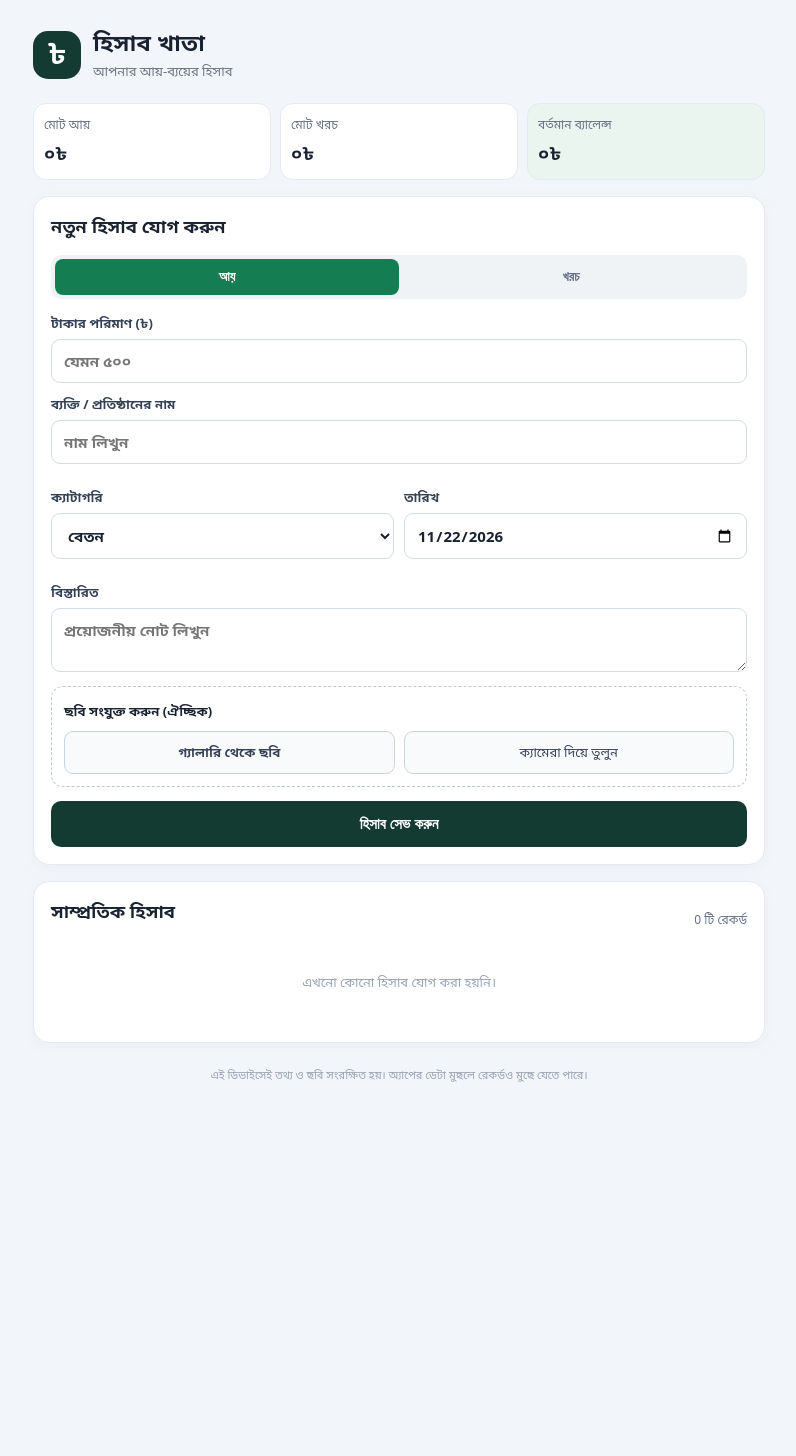
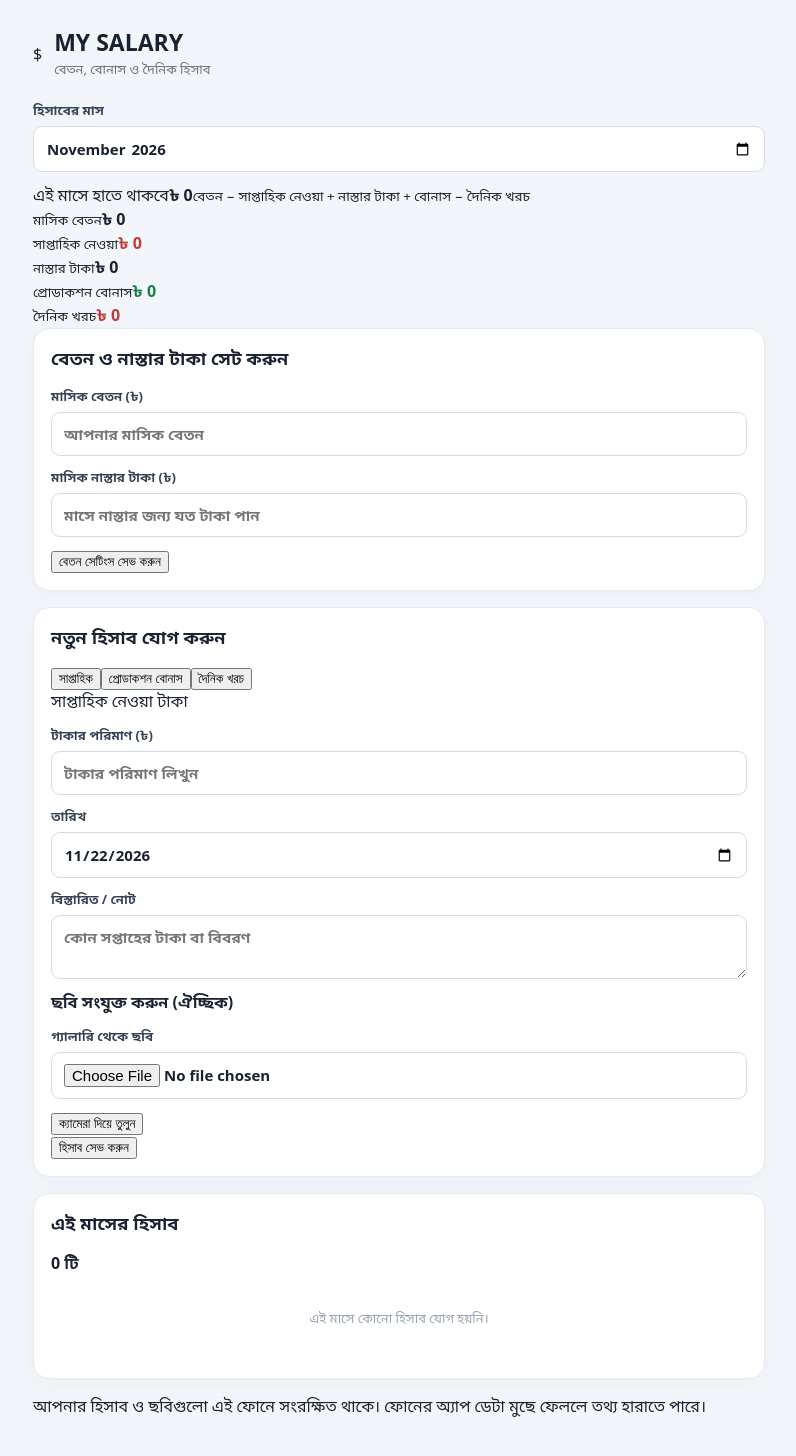
Before and after one commit to jsffashiononline/salary-, a React (Vite) app: page / in a window 1280 px wide. Shown: the top 1456 px of the page, without its empty margins (241-1037 px from the left). Before the commit the page ends 1131 px from the top, so only its background shows below. Built offline with nearby package versions, Linux system fonts and the light colour scheme.

Commit message:
Replace ledger with My Salary app features

```diff
--- a/src/App.jsx
+++ b/src/App.jsx
@@ -1,31 +1,39 @@
 import React,{useEffect,useMemo,useState} from 'react';
 
-const DB='ledger-records-v1', STORE='records';
-function openDB(){return new Promise((resolve,reject)=>{const req=indexedDB.open(DB,1);req.onupgradeneeded=()=>{if(!req.result.objectStoreNames.contains(STORE))req.result.createObjectStore(STORE,{keyPath:'id'});};req.onsuccess=()=>resolve(req.result);req.onerror=()=>reject(req.error);});}
-async function allRecords(){const db=await openDB();return new Promise((resolve,reject)=>{const r=db.transaction(STORE).objectStore(STORE).getAll();r.onsuccess=()=>resolve(r.result.sort((a,b)=>b.createdAt-a.createdAt));r.onerror=()=>reject(r.error);});}
-async function saveRecord(item){const db=await openDB();return new Promise((resolve,reject)=>{const tx=db.transaction(STORE,'readwrite');tx.objectStore(STORE).put(item);tx.oncomplete=resolve;tx.onerror=()=>reject(tx.error);});}
-async function deleteRecord(id){const db=await openDB();return new Promise((resolve,reject)=>{const tx=db.transaction(STORE,'readwrite');tx.objectStore(STORE).delete(id);tx.oncomplete=resolve;tx.onerror=()=>reject(tx.error);});}
-const money=n=>new Intl.NumberFormat('bn-BD',{style:'currency',currency:'BDT',maximumFractionDigits:0}).format(Number(n)||0);
+const DB='my-salary-db', VERSION=2, RECORDS='records', SETTINGS='settings';
+const today=()=>new Date().toISOString().slice(0,10);
+const monthKey=d=>String(d||today()).slice(0,7);
+const money=n=>'৳ '+new Intl.NumberFormat('en-BD',{maximumFractionDigits:2}).format(Number(n)||0);
+function dbOpen(){return new Promise((resolve,reject)=>{const q=indexedDB.open(DB,VERSION);q.onupgradeneeded=()=>{const d=q.result;if(!d.objectStoreNames.contains(RECORDS))d.createObjectStore(RECORDS,{keyPath:'id'});if(!d.objectStoreNames.contains(SETTINGS))d.createObjectStore(SETTINGS,{keyPath:'month'});};q.onsuccess=()=>resolve(q.result);q.onerror=()=>reject(q.error);});}
+async function getAll(store){const d=await dbOpen();return new Promise((ok,no)=>{const q=d.transaction(store).objectStore(store).getAll();q.onsuccess=()=>ok(q.result);q.onerror=()=>no(q.error);});}
+async function put(store,value){const d=await dbOpen();return new Promise((ok,no)=>{const t=d.transaction(store,'readwrite');t.objectStore(store).put(value);t.oncomplete=ok;t.onerror=()=>no(t.error);});}
+async function del(id){const d=await dbOpen();return new Promise((ok,no)=>{const t=d.transaction(RECORDS,'readwrite');t.objectStore(RECORDS).delete(id);t.oncomplete=ok;t.onerror=()=>no(t.error);});}
+const label={weekly:'সাপ্তাহিক নেওয়া টাকা',bonus:'প্রোডাকশন বোনাস',expense:'দৈনিক খরচ'};
 export default function App(){
- const [items,setItems]=useState([]),[type,setType]=useState('income'),[amount,setAmount]=useState(''),[party,setParty]=useState(''),[category,setCategory]=useState('বেতন'),[date,setDate]=useState(new Date().toISOString().slice(0,10)),[note,setNote]=useState(''),[photo,setPhoto]=useState(''),[busy,setBusy]=useState(false),[message,setMessage]=useState('');
- const refresh=async()=>setItems(await allRecords());
- useEffect(()=>{refresh().catch(()=>setMessage('ডেটাবেস চালু করা যায়নি।'));},[]);
- const totals=useMemo(()=>items.reduce((a,x)=>{a[x.type]+=Number(x.amount)||0;return a;},{income:0,expense:0}),[items]);
- async function chooseGallery(e){const file=e.target.files?.[0];if(!file)return;if(!file.type.startsWith('image/')){setMessage('শুধু ছবি নির্বাচন করুন।');return;}if(file.size>8*1024*1024){setMessage('ছবির আকার ৮ MB-এর কম রাখুন।');return;}const reader=new FileReader();reader.onload=()=>setPhoto(reader.result);reader.onerror=()=>setMessage('ছবি পড়া যায়নি।');reader.readAsDataURL(file);}
- async function takePhoto(){try{const {Camera,CameraResultType,CameraSource}=await import('@capacitor/camera');const image=await Camera.getPhoto({quality:75,allowEditing:false,resultType:CameraResultType.DataUrl,source:CameraSource.Camera});setPhoto(image.dataUrl||'');}catch(e){setMessage('ক্যামেরা চালু হয়নি। অ্যাপের Camera permission দিন অথবা Gallery ব্যবহার করুন।');}}
- async function submit(e){e.preventDefault();if(!amount||Number(amount)<=0){setMessage('সঠিক টাকার পরিমাণ লিখুন।');return;}setBusy(true);setMessage('');try{const now=Date.now();await saveRecord({id:crypto.randomUUID(),type,amount:Number(amount),party:party.trim(),category,date,note:note.trim(),photo,createdAt:now,updatedAt:now});await refresh();setAmount('');setParty('');setNote('');setPhoto('');setMessage('রেকর্ড সফলভাবে সেভ হয়েছে।');}catch(err){setMessage('সেভ হয়নি: '+(err?.message||'ডিভাইসের স্টোরেজ পরীক্ষা করুন।'));}finally{setBusy(false);}}
- async function remove(id){if(!confirm('এই রেকর্ডটি মুছে ফেলবেন?'))return;await deleteRecord(id);await refresh();}
- return <main className="app"><header><div className="brandmark">৳</div><div><h1>হিসাব খাতা</h1><p>আপনার আয়-ব্যয়ের হিসাব</p></div></header>
- <section className="summary"><article><small>মোট আয়</small><strong>{money(totals.income)}</strong></article><article><small>মোট খরচ</small><strong>{money(totals.expense)}</strong></article><article className="balance"><small>বর্তমান ব্যালেন্স</small><strong>{money(totals.income-totals.expense)}</strong></article></section>
- <section className="panel"><h2>নতুন হিসাব যোগ করুন</h2><form onSubmit={submit}>
- <div className="switch"><button type="button" className={type==='income'?'active':''} onClick={()=>setType('income')}>আয়</button><button type="button" className={type==='expense'?'active expense':''} onClick={()=>setType('expense')}>খরচ</button></div>
- <label>টাকার পরিমাণ (৳)<input inputMode="decimal" type="number" min="1" step="0.01" value={amount} onChange={e=>setAmount(e.target.value)} placeholder="যেমন ৫০০" required/></label>
- <label>ব্যক্তি / প্রতিষ্ঠানের নাম<input value={party} onChange={e=>setParty(e.target.value)} placeholder="নাম লিখুন"/></label>
- <div className="twocol"><label>ক্যাটাগরি<select value={category} onChange={e=>setCategory(e.target.value)}>{(type==='income'?['বেতন','ব্যবসা','বিক্রয়','অন্যান্য আয়']:['খাবার','যাতায়াত','বিল','কেনাকাটা','অন্যান্য খরচ']).map(x=><option key={x}>{x}</option>)}</select></label><label>তারিখ<input type="date" value={date} onChange={e=>setDate(e.target.value)} required/></label></div>
- <label>বিস্তারিত<textarea rows="2" value={note} onChange={e=>setNote(e.target.value)} placeholder="প্রয়োজনীয় নোট লিখুন"/></label>
- <div className="photoarea"><b>ছবি সংযুক্ত করুন (ঐচ্ছিক)</b>{photo&&<img className="preview" src={photo} alt="নির্বাচিত ছবি"/>}<div className="photobtns"><label className="filebtn">গ্যালারি থেকে ছবি<input type="file" accept="image/*" onChange={chooseGallery}/></label><button type="button" className="camera" onClick={takePhoto}>ক্যামেরা দিয়ে তুলুন</button></div></div>
- <button className="submit" disabled={busy}>{busy?'সেভ হচ্ছে…':'হিসাব সেভ করুন'}</button>{message&&<p className="message" role="status">{message}</p>}
- </form></section>
- <section className="records"><div className="recordhead"><h2>সাম্প্রতিক হিসাব</h2><span>{items.length} টি রেকর্ড</span></div>{items.length===0?<p className="empty">এখনো কোনো হিসাব যোগ করা হয়নি।</p>:items.map(x=><article className="record" key={x.id}>{x.photo&&<img src={x.photo} alt="রেকর্ডের ছবি"/>}<div className="recordinfo"><b>{x.party||x.category}</b><small>{x.category} · {x.date}</small>{x.note&&<small>{x.note}</small>}</div><div className="recordamount"><b className={x.type==='income'?'green':'red'}>{x.type==='income'?'+':'−'}{money(x.amount)}</b><button onClick={()=>remove(x.id)}>মুছুন</button></div></article>)}</section>
- <footer>এই ডিভাইসেই তথ্য ও ছবি সংরক্ষিত হয়। অ্যাপের ডেটা মুছলে রেকর্ডও মুছে যেতে পারে।</footer></main>;
+ const [records,setRecords]=useState([]),[settings,setSettings]=useState({salary:'',snack:''}),[salary,setSalary]=useState(''),[snack,setSnack]=useState('');
+ const [tab,setTab]=useState('weekly'),[amount,setAmount]=useState(''),[date,setDate]=useState(today()),[note,setNote]=useState(''),[photo,setPhoto]=useState(''),[busy,setBusy]=useState(false),[msg,setMsg]=useState(''),[month,setMonth]=useState(monthKey(today()));
+ const refresh=async()=>{const [r,s]=await Promise.all([getAll(RECORDS),getAll(SETTINGS)]);setRecords(r.sort((a,b)=>b.createdAt-a.createdAt));const current=s.find(x=>x.month===monthKey(today()))||{salary:'',snack:''};setSettings(current);setSalary(String(current.salary??''));setSnack(String(current.snack??''));};
+ useEffect(()=>{refresh().catch(()=>setMsg('ফোনের স্টোরেজ খুলতে সমস্যা হয়েছে।'));},[]);
+ const current=useMemo(()=>records.filter(x=>monthKey(x.date)===month),[records,month]);
+ const sum=(kind)=>current.filter(x=>x.type===kind).reduce((n,x)=>n+Number(x.amount||0),0);
+ const weekly=sum('weekly'),bonus=sum('bonus'),expense=sum('expense'),base=Number(settings.salary)||0,snackMoney=Number(settings.snack)||0,remaining=base-weekly+snackMoney+bonus-expense;
+ async function saveSettings(e){e.preventDefault();if(Number(salary)<0||Number(snack)<0){setMsg('টাকার পরিমাণ শূন্য বা তার বেশি দিন।');return;}setBusy(true);try{const v={month:monthKey(today()),salary:Number(salary)||0,snack:Number(snack)||0,updatedAt:Date.now()};await put(SETTINGS,v);setSettings(v);setMsg('বেতন ও নাস্তার টাকা সেভ হয়েছে।');}catch(e){setMsg('সেটিংস সেভ হয়নি: '+e.message);}finally{setBusy(false);}}
+ function readImage(file){if(!file)return;if(!file.type.startsWith('image/')){setMsg('শুধু ছবি নির্বাচন করুন।');return;}if(file.size>6*1024*1024){setMsg('ছবির আকার ৬ MB-এর কম রাখুন।');return;}const rd=new FileReader();rd.onload=()=>setPhoto(String(rd.result||''));rd.onerror=()=>setMsg('ছবি পড়া যায়নি।');rd.readAsDataURL(file);}
+ async function camera(){try{const {Camera,CameraResultType,CameraSource}=await import('@capacitor/camera');const p=await Camera.getPhoto({quality:75,allowEditing:false,resultType:CameraResultType.DataUrl,source:CameraSource.Camera});setPhoto(p.dataUrl||'');}catch(e){setMsg('ক্যামেরা চালু হয়নি। Permission দিন অথবা গ্যালারি ব্যবহার করুন।');}}
+ async function addRecord(e){e.preventDefault();if(!amount||Number(amount)<=0){setMsg('সঠিক টাকার পরিমাণ লিখুন।');return;}if(tab==='bonus'&&!photo){setMsg('প্রোডাকশন বোনাসের প্রমাণের ছবি দিন।');return;}setBusy(true);setMsg('');try{await put(RECORDS,{id:crypto.randomUUID(),type:tab,amount:Number(amount),date,note:note.trim(),photo,createdAt:Date.now()});await refresh();setAmount('');setNote('');setPhoto('');setDate(today());setMsg(label[tab]+' সেভ হয়েছে।');}catch(e){setMsg('সেভ হয়নি: '+e.message);}finally{setBusy(false);}}
+ async function remove(id){if(!window.confirm('এই রেকর্ডটি মুছবেন?'))return;try{await del(id);await refresh();setMsg('রেকর্ড মুছে ফেলা হয়েছে।');}catch(e){setMsg('মুছতে সমস্যা হয়েছে।');}}
+ return <main className="app">
+  <header><div className="appicon">$</div><div><h1>MY SALARY</h1><p>বেতন, বোনাস ও দৈনিক হিসাব</p></div></header>
+  <section className="monthbar"><label>হিসাবের মাস<input type="month" value={month} onChange={e=>setMonth(e.target.value)}/></label></section>
+  <section className="hero"><span>এই মাসে হাতে থাকবে</span><strong>{money(remaining)}</strong><small>বেতন − সাপ্তাহিক নেওয়া + নাস্তার টাকা + বোনাস − দৈনিক খরচ</small></section>
+  <section className="stats"><article><small>মাসিক বেতন</small><b>{money(base)}</b></article><article><small>সাপ্তাহিক নেওয়া</small><b className="red">{money(weekly)}</b></article><article><small>নাস্তার টাকা</small><b>{money(snackMoney)}</b></article><article><small>প্রোডাকশন বোনাস</small><b className="green">{money(bonus)}</b></article><article><small>দৈনিক খরচ</small><b className="red">{money(expense)}</b></article></section>
+  <section className="panel"><h2>বেতন ও নাস্তার টাকা সেট করুন</h2><form onSubmit={saveSettings}><label>মাসিক বেতন (৳)<input type="number" min="0" step="0.01" value={salary} onChange={e=>setSalary(e.target.value)} placeholder="আপনার মাসিক বেতন" required/></label><label>মাসিক নাস্তার টাকা (৳)<input type="number" min="0" step="0.01" value={snack} onChange={e=>setSnack(e.target.value)} placeholder="মাসে নাস্তার জন্য যত টাকা পান"/></label><button className="primary" disabled={busy}>বেতন সেটিংস সেভ করুন</button></form></section>
+  <section className="panel"><h2>নতুন হিসাব যোগ করুন</h2><div className="tabs">{[['weekly','সাপ্তাহিক'],['bonus','প্রোডাকশন বোনাস'],['expense','দৈনিক খরচ']].map(([v,t])=><button key={v} className={tab===v?'selected':''} onClick={()=>{setTab(v);setPhoto('');setMsg('');}}>{t}</button>)}</div>
+   <form onSubmit={addRecord}><div className="formtitle">{label[tab]}</div><label>টাকার পরিমাণ (৳)<input type="number" min="0.01" step="0.01" inputMode="decimal" value={amount} onChange={e=>setAmount(e.target.value)} placeholder="টাকার পরিমাণ লিখুন" required/></label><label>তারিখ<input type="date" value={date} onChange={e=>setDate(e.target.value)} required/></label><label>বিস্তারিত / নোট<textarea rows="2" value={note} onChange={e=>setNote(e.target.value)} placeholder={tab==='weekly'?'কোন সপ্তাহের টাকা বা বিবরণ':tab==='bonus'?'বোনাসের বিবরণ':'আজকের খরচের বিবরণ'}/></label>
+   <div className="photoBox"><b>{tab==='bonus'?'বোনাসের প্রমাণের ছবি': 'ছবি সংযুক্ত করুন (ঐচ্ছিক)'}</b>{tab==='bonus'&&<small>প্রোডাকশন বোনাস সেভ করতে প্রমাণের ছবি বাধ্যতামূলক।</small>}{photo&&<img src={photo} alt="সংযুক্ত প্রমাণ" className="preview"/>}<div className="photoActions"><label className="pick">গ্যালারি থেকে ছবি<input type="file" accept="image/*" onChange={e=>readImage(e.target.files?.[0])}/></label><button type="button" className="pick" onClick={camera}>ক্যামেরা দিয়ে তুলুন</button></div>{photo&&<button type="button" className="removePhoto" onClick={()=>setPhoto('')}>ছবি সরান</button>}</div>
+   <button className="primary" disabled={busy}>{busy?'সেভ হচ্ছে…':'হিসাব সেভ করুন'}</button></form>
+  </section>
+  <section className="panel history"><div className="historyHead"><h2>এই মাসের হিসাব</h2><b>{current.length} টি</b></div>{current.length===0?<p className="empty">এই মাসে কোনো হিসাব যোগ হয়নি।</p>:current.map(x=><article className="entry" key={x.id}>{x.photo&&<img src={x.photo} alt="প্রমাণ"/>}<div className="entryInfo"><b>{label[x.type]}</b><small>{x.date}{x.note?' · '+x.note:''}</small></div><div className="entryRight"><b className={x.type==='weekly'||x.type==='expense'?'red':'green'}>{x.type==='weekly'||x.type==='expense'?'−':'+'}{money(x.amount)}</b><button onClick={()=>remove(x.id)}>মুছুন</button></div></article>)}</section>
+  <p className="notice">আপনার হিসাব ও ছবিগুলো এই ফোনে সংরক্ষিত থাকে। ফোনের অ্যাপ ডেটা মুছে ফেললে তথ্য হারাতে পারে।</p>{msg&&<div className="toast" role="status">{msg}</div>}
+ </main>;
 }
```
